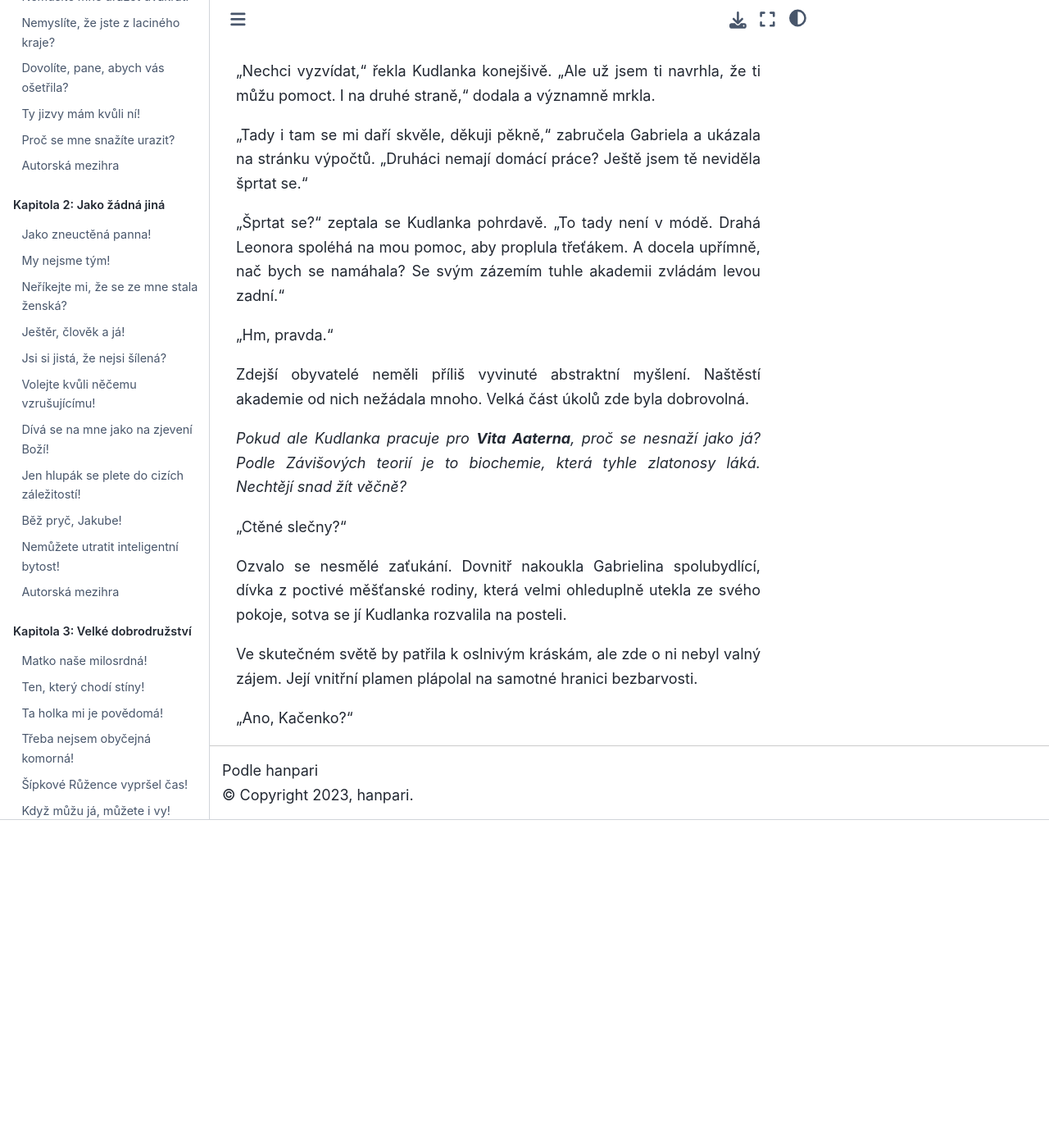
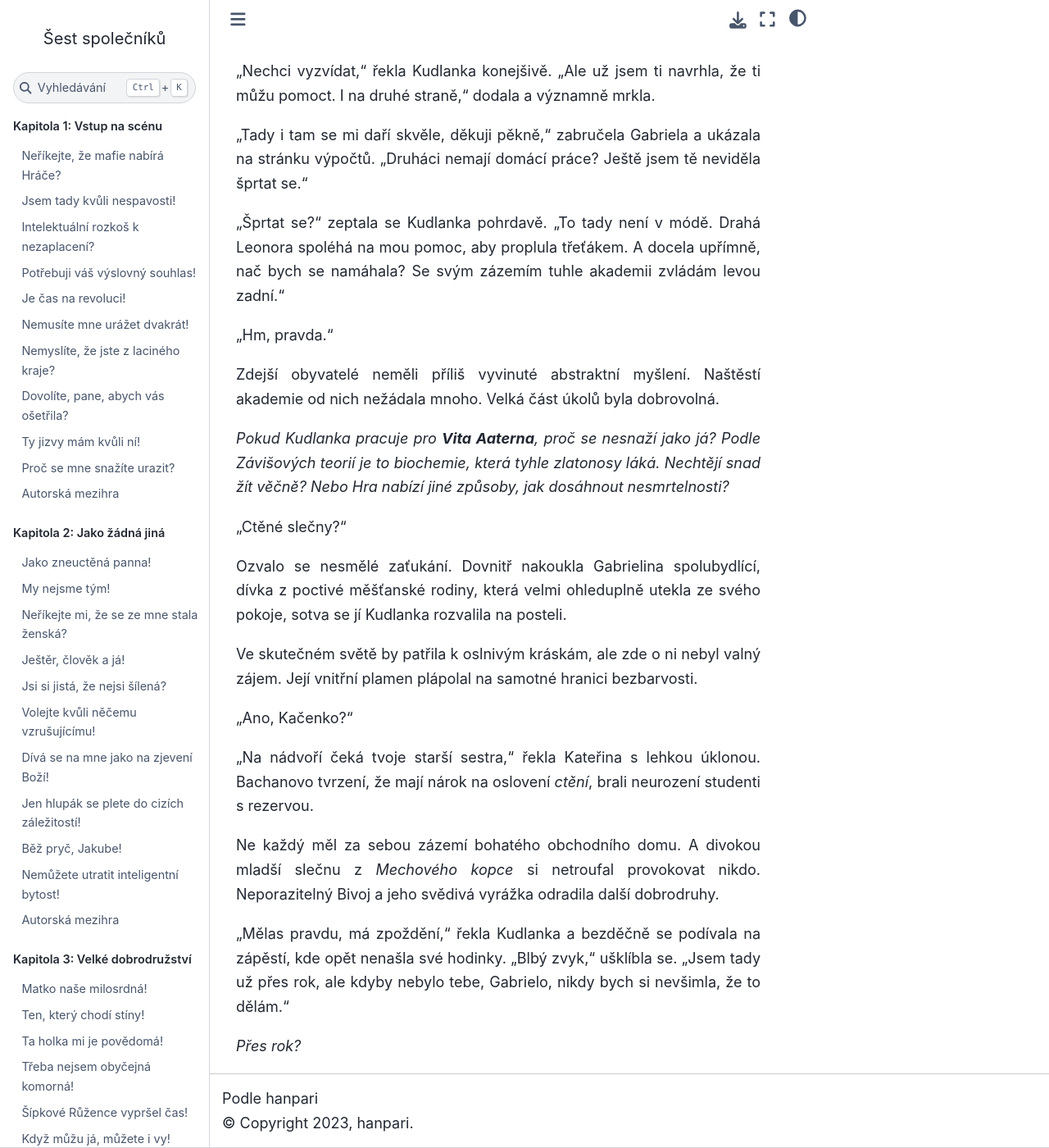
Before and after one commit to hanpari/sest-spolecniku, a Sphinx documentation site: the page built from source/sest_spolecniku/015-uklady-a-souboje/06.md, in a window 1280 px wide and 1400 px high, scrolled down 2171 px. Shown: the whole window at 82% size. Built offline with Sphinx 7.4.7 and the Sphinx Book theme 1.1.4, drawn with Linux system fonts in a browser that asks for light colours; before the commit the page ends 3171 px from its top, so only the background shows below that.

Commit message:
Pres rok

```diff
--- a/source/sest_spolecniku/015-uklady-a-souboje/06.md
+++ b/source/sest_spolecniku/015-uklady-a-souboje/06.md
@@ -50,9 +50,9 @@
 
 "Hm, pravda."
 
-Zdejší obyvatelé neměli příliš vyvinuté abstraktní myšlení. Naštěstí akademie od nich nežádala mnoho. Velká část úkolů zde byla dobrovolná.
+Zdejší obyvatelé neměli příliš vyvinuté abstraktní myšlení. Naštěstí akademie od nich nežádala mnoho. Velká část úkolů byla dobrovolná.
 
-*Pokud ale Kudlanka pracuje pro **Vita Aaterna**, proč se nesnaží jako já? Podle Závišových teorií je to biochemie, která tyhle zlatonosy láká. Nechtějí snad žít věčně?*
+*Pokud Kudlanka pracuje pro **Vita Aaterna**, proč se nesnaží jako já? Podle Závišových teorií je to biochemie, která tyhle zlatonosy láká. Nechtějí snad žít věčně? Nebo Hra nabízí jiné způsoby, jak dosáhnout nesmrtelnosti?*
 
 "Ctěné slečny?"
 
@@ -61,3 +61,11 @@
 Ve skutečném světě by patřila k oslnivým kráskám, ale zde o ni nebyl valný zájem. Její vnitřní plamen plápolal na samotné hranici bezbarvosti.
 
 "Ano, Kačenko?"
+
+"Na nádvoří čeká tvoje starší sestra," řekla Kateřina s lehkou úklonou. Bachanovo tvrzení, že mají nárok na oslovení *ctění*, brali neurození studenti s rezervou.
+
+Ne každý měl za sebou zázemí bohatého obchodního domu. A divokou mladší slečnu z *Mechového kopce* si netroufal provokovat nikdo. Neporazitelný Bivoj a jeho svědivá vyrážka odradila další dobrodruhy.
+
+"Mělas pravdu, má zpoždění," řekla Kudlanka a bezděčně se podívala na zápěstí, kde opět nenašla své hodinky. "Blbý zvyk," ušklíbla se. "Jsem tady už přes rok, ale kdyby nebylo tebe, Gabrielo, nikdy bych si nevšimla, že to dělám."
+
+*Přes rok?*
```
